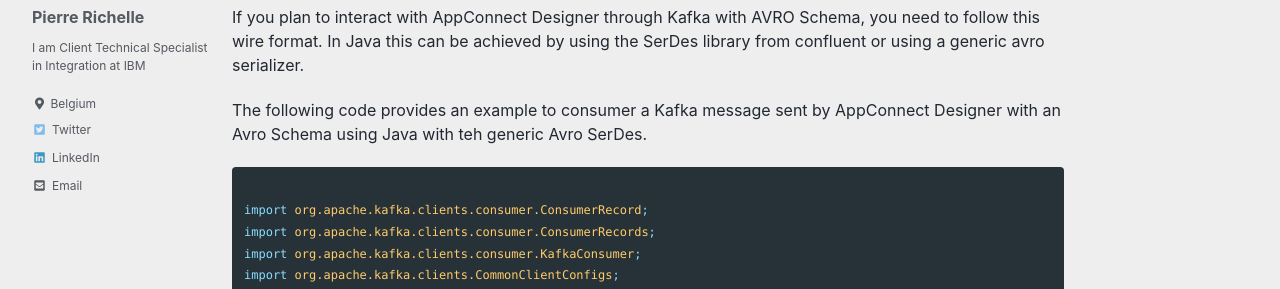
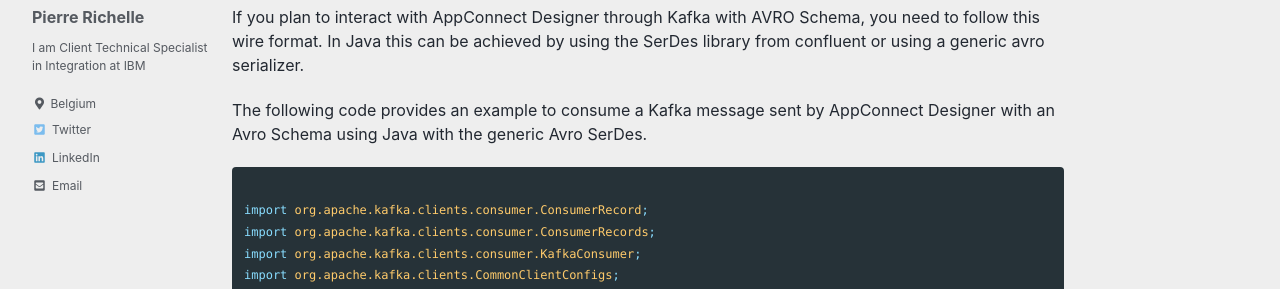
Before and after one commit to prichelle/integration.github.io, a Jekyll site: the page built from _posts/2021-12-08-KafkaSchema.md, in a window 1280 px wide and 900 px high, scrolled down 3430 px. Shown: the part 160-449 px from the top of the window. Built offline with Jekyll 4.4.1, drawn with Linux system fonts in a browser that asks for light colours; cached includes are drawn as plain includes; comment, search, counter and statistics services are not loaded.

Commit message:
kafkaschema correct

````diff
--- a/_posts/2021-12-08-KafkaSchema.md
+++ b/_posts/2021-12-08-KafkaSchema.md
@@ -82,7 +82,7 @@
 If you plan to interact with AppConnect Designer through Kafka with AVRO Schema, you need to follow this wire format.
 In Java this can be achieved by using the SerDes library from confluent or using a generic avro serializer.
 
-The following code provides an example to consumer a Kafka message sent by AppConnect Designer with an Avro Schema using Java with teh generic Avro SerDes.
+The following code provides an example to consume a Kafka message sent by AppConnect Designer with an Avro Schema using Java with the generic Avro SerDes.
 
 ```java
 
````
